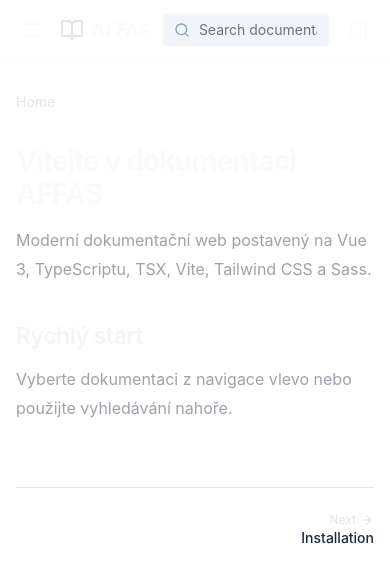
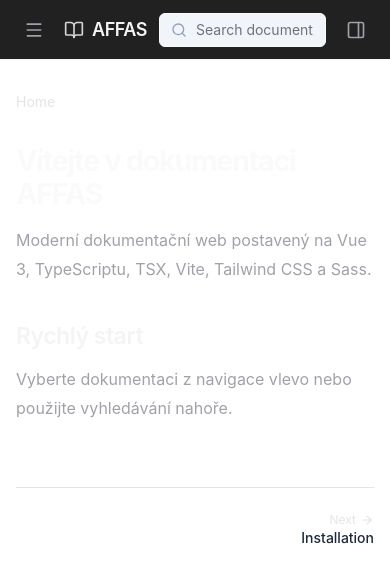
Before and after one commit to akcizur/affas, a Vue app: page / in a window 390 px wide. Shown: the top 582 px of the page. Built offline with nearby package versions, Linux system fonts and the light colour scheme.

Commit message:
Set dark default layout for TopBar.tsx

```diff
--- a/src/components/TopBar.tsx
+++ b/src/components/TopBar.tsx
@@ -3,4 +3,36 @@ import { Menu, PanelRight, BookOpen } from 'lucide-vue-next'
 import { RouterLink } from 'vue-router'
 import { useUIStore } from '@/stores/ui'
 import SearchBox from './SearchBox'
-export default defineComponent({ name: 'TopBar', setup() { const ui = useUIStore(); return () => <header class="fixed top-0 inset-x-0 h-[60px] bg-white/90 backdrop-blur border-b border-slate-200 flex items-center px-4 md:px-6 gap-3 z-50"><button class="md:hidden p-1.5 rounded hover:bg-slate-100" onClick={ui.toggleLeft}><Menu class="w-5 h-5" /></button><RouterLink to="/" class="flex items-center gap-2 font-bold text-lg"><BookOpen class="w-6 h-6 text-brand-600" />AFFAS</RouterLink><div class="flex-1 max-w-md mx-auto"><SearchBox /></div><button class="lg:hidden p-1.5 rounded hover:bg-slate-100" onClick={ui.toggleRight}><PanelRight class="w-5 h-5" /></button></header> } })
+
+export default defineComponent({
+  name: 'TopBar',
+  setup() {
+    const ui = useUIStore()
+
+    return () => (
+      <header class="fixed inset-x-0 top-0 z-50 flex h-[60px] items-center gap-3 border-b border-zinc-800/90 bg-[#09090b]/90 px-4 text-zinc-100 backdrop-blur-xl md:px-6">
+        <button
+          class="grid size-9 shrink-0 place-items-center rounded-full text-zinc-400 hover:bg-zinc-800 hover:text-zinc-100 md:hidden"
+          onClick={ui.toggleLeft}
+          aria-label="Open navigation"
+        >
+          <Menu class="size-5" />
+        </button>
+        <RouterLink to="/" class="flex items-center gap-2 rounded-full text-lg font-semibold tracking-tight text-zinc-100">
+          <BookOpen class="size-5 text-zinc-300" />
+          <span>AFFAS</span>
+        </RouterLink>
+        <div class="mx-auto w-full max-w-md flex-1">
+          <SearchBox />
+        </div>
+        <button
+          class="grid size-9 shrink-0 place-items-center rounded-full text-zinc-400 hover:bg-zinc-800 hover:text-zinc-100 lg:hidden"
+          onClick={ui.toggleRight}
+          aria-label="Open page contents"
+        >
+          <PanelRight class="size-5" />
+        </button>
+      </header>
+    )
+  },
+})
```
